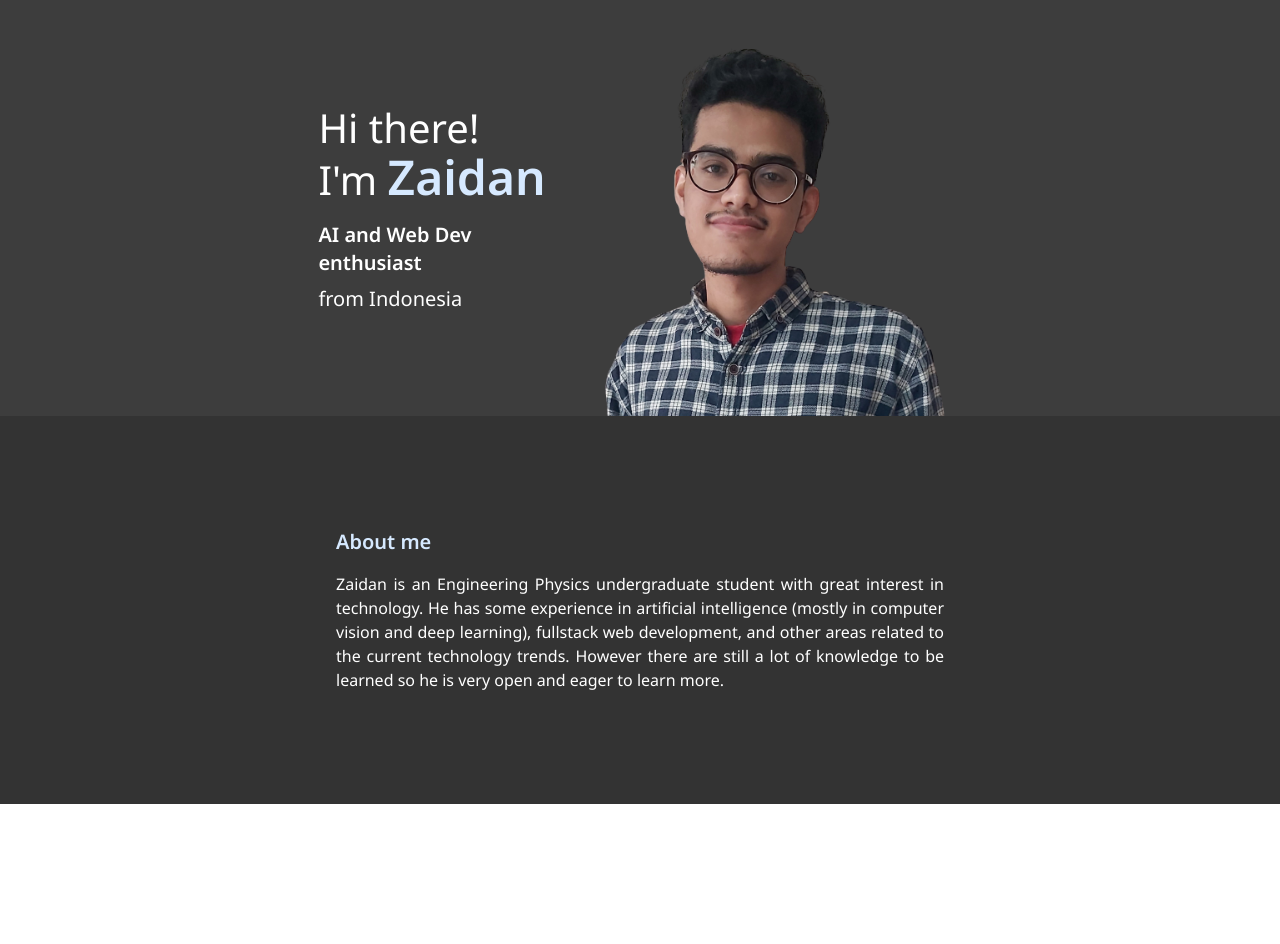
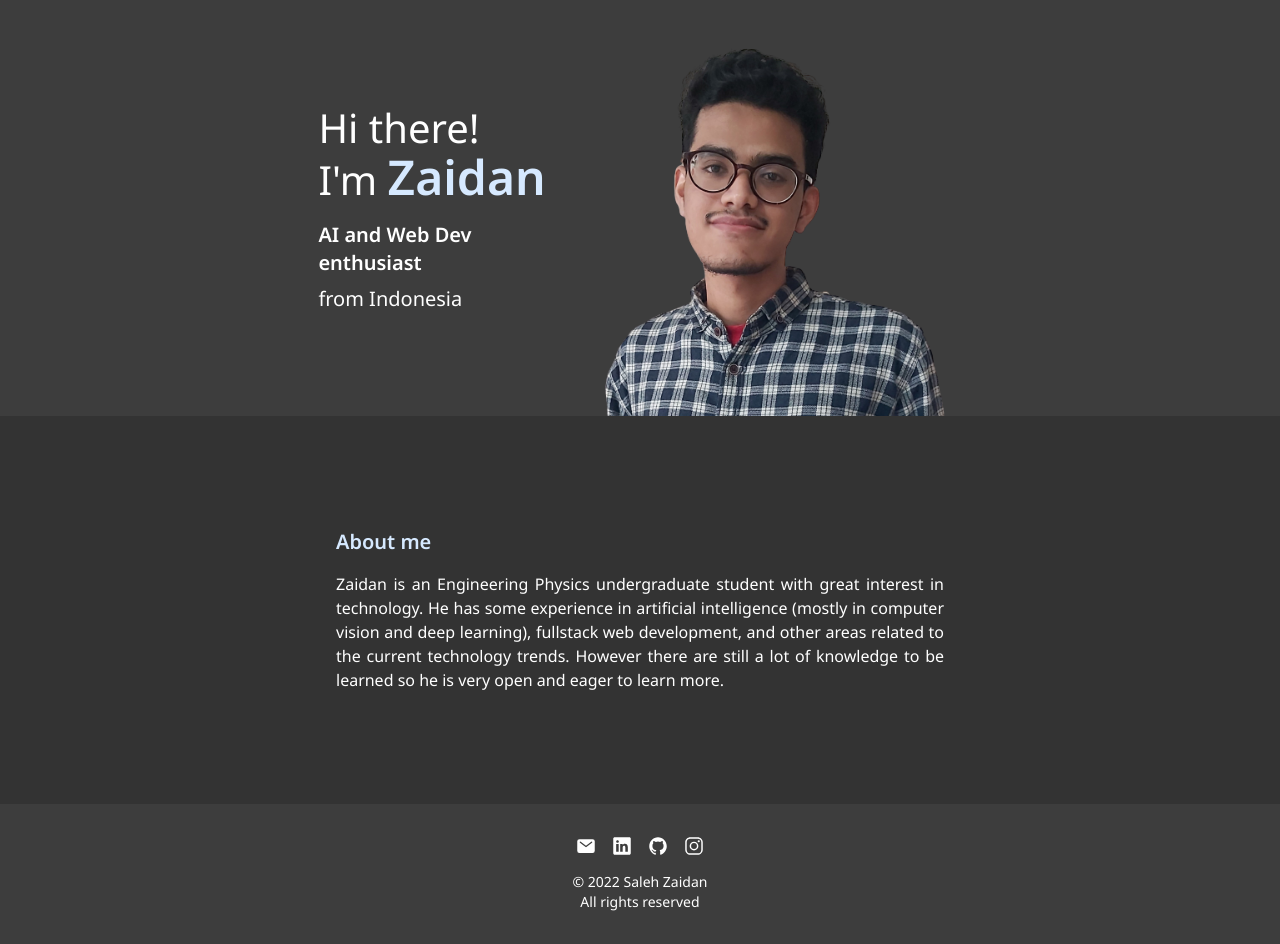
Before and after one commit to salehzaidan/personal-website, a Next.js app: page / in a window 1280 px wide. Before the commit the page ends 804 px from the top, so only its background shows below. Built offline with nearby package versions, Linux system fonts and the light colour scheme.

Commit message:
Create footer and add react-icons

```diff
--- a/package.json
+++ b/package.json
@@ -12,7 +12,8 @@
     "@fontsource/noto-sans": "^4.5.10",
     "next": "12.1.6",
     "react": "18.1.0",
-    "react-dom": "18.1.0"
+    "react-dom": "18.1.0",
+    "react-icons": "^4.4.0"
   },
   "devDependencies": {
     "autoprefixer": "^10.4.7",
--- a/pages/index.js
+++ b/pages/index.js
@@ -1,5 +1,11 @@
 import Head from "next/head";
 import Image from "next/image";
+import {
+  IoLogoGithub,
+  IoLogoInstagram,
+  IoLogoLinkedin,
+  IoMail,
+} from "react-icons/io5";
 
 import ProfilePicture from "../assets/zaidan.png";
 
@@ -54,6 +60,55 @@ export default function Home() {
           </div>
         </section>
       </main>
+
+      <footer className="bg-dark py-8 text-white">
+        <ul className="mx-auto flex justify-center gap-4">
+          <li>
+            <a
+              href="mailto:salehzaidan64@gmail.com"
+              target="_blank"
+              rel="noreferrer"
+              className="hover:text-primary focus:text-primary"
+            >
+              <IoMail size={20} />
+            </a>
+          </li>
+          <li>
+            <a
+              href="https://www.linkedin.com/in/saleh-zaidan"
+              target="_blank"
+              rel="noreferrer"
+              className="hover:text-primary focus:text-primary"
+            >
+              <IoLogoLinkedin size={20} />
+            </a>
+          </li>
+          <li>
+            <a
+              href="https://github.com/salehzaidan"
+              target="_blank"
+              rel="noreferrer"
+              className="hover:text-primary focus:text-primary"
+            >
+              <IoLogoGithub size={20} />
+            </a>
+          </li>
+          <li>
+            <a
+              href="https://www.instagram.com/salehzaidan_"
+              target="_blank"
+              rel="noreferrer"
+              className="hover:text-primary focus:text-primary"
+            >
+              <IoLogoInstagram size={20} />
+            </a>
+          </li>
+        </ul>
+        <p className="mt-4 text-center text-sm">
+          &copy; 2022 Saleh Zaidan <br />
+          All rights reserved
+        </p>
+      </footer>
     </div>
   );
 }
```
Also changed, not shown: 1 other file (tests, documents, lock files or other folders).
